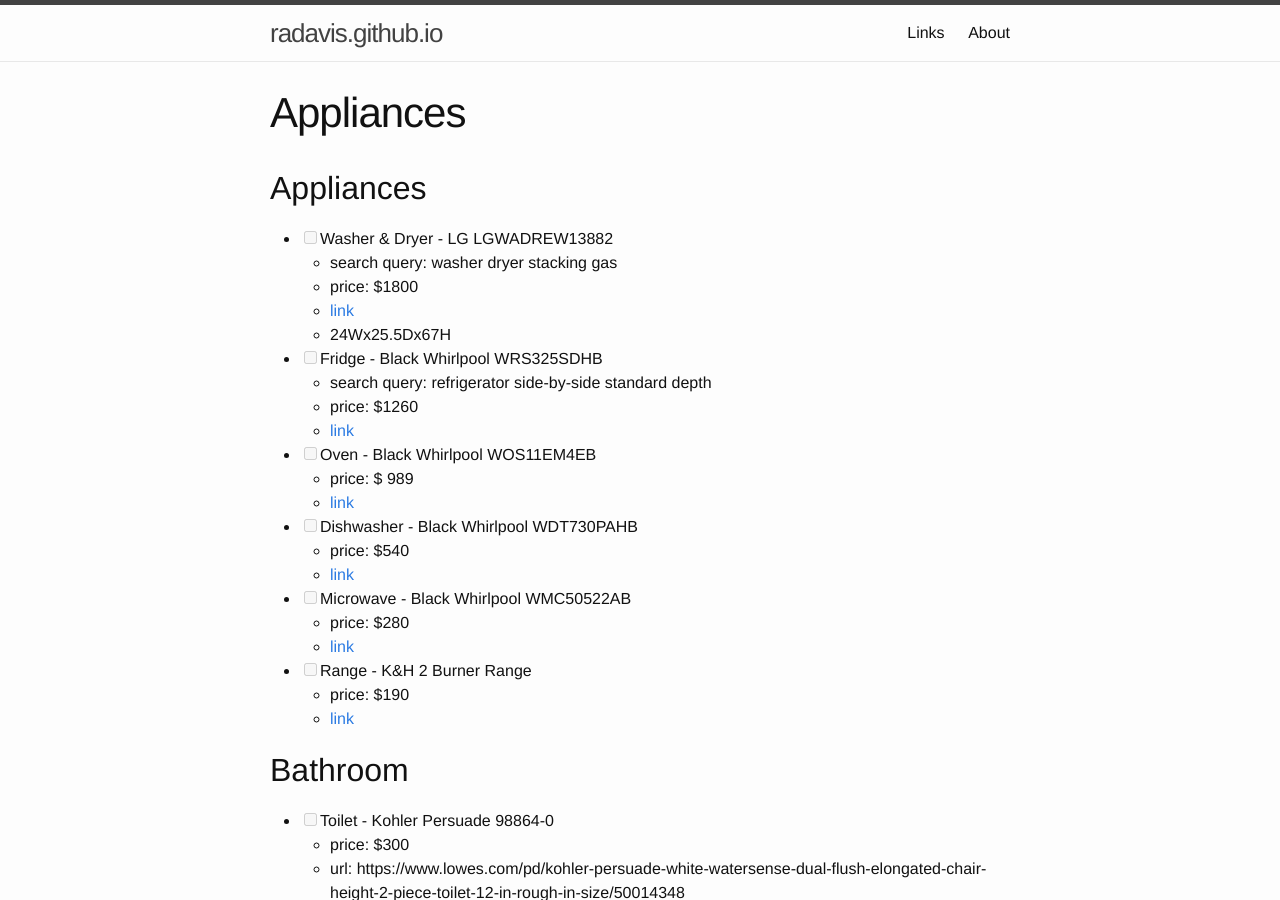
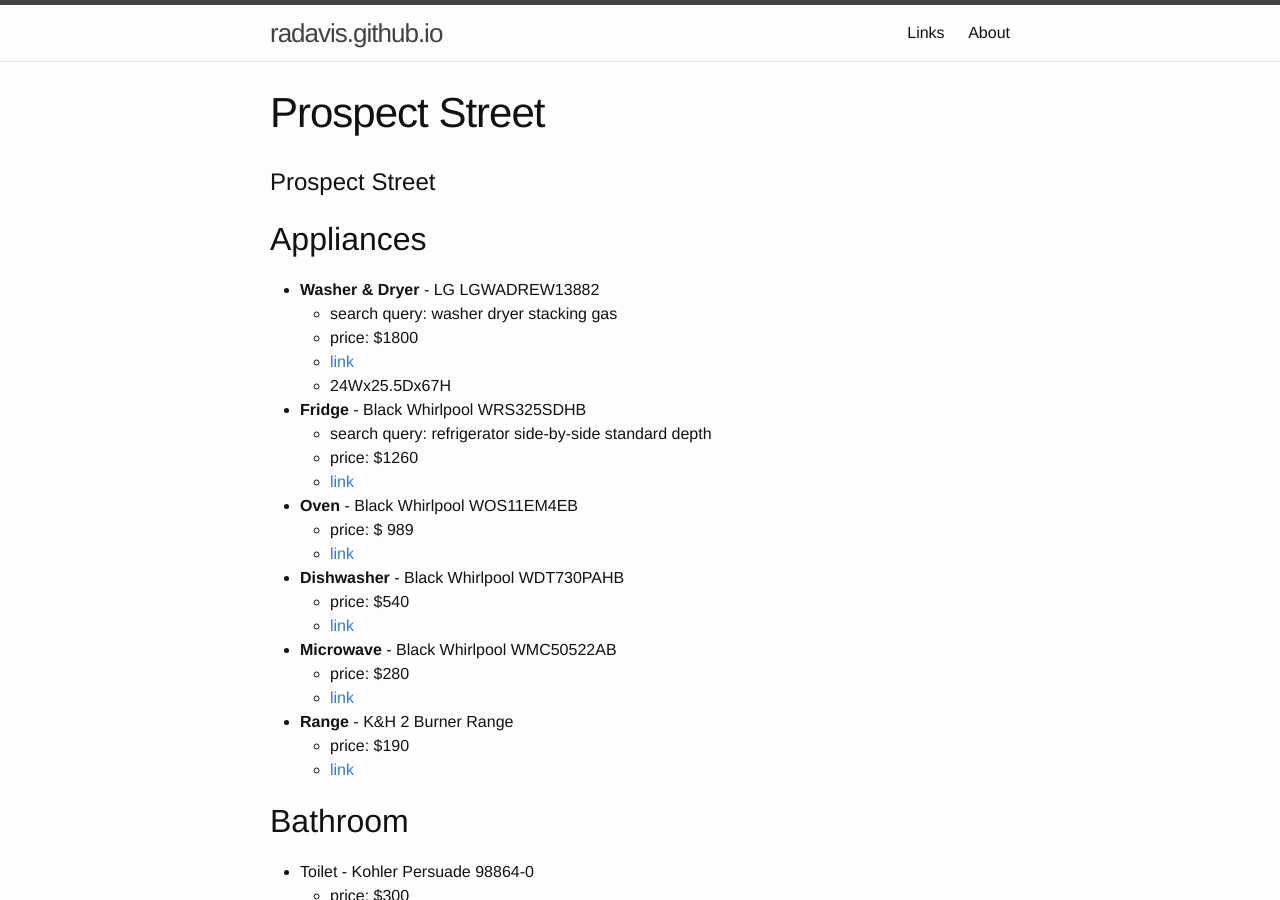
Before and after one commit to radavis/radavis.github.io, a Jekyll site: the page built from prospect-street.md, in a window 1280 px wide and 900 px high. Built offline with Jekyll 4.4.1, drawn with Linux system fonts in a browser that asks for light colours; our own code applies the rules of GitHub Pages for plain Markdown files.

Commit message:
save point

```diff
--- a/prospect-street.md
+++ b/prospect-street.md
@@ -1,55 +1,57 @@
+# Prospect Street
+
 ## Appliances
 
-* [ ] Washer & Dryer - LG LGWADREW13882
+* **Washer & Dryer** - LG LGWADREW13882
   - search query: washer dryer stacking gas
   - price: $1800
   - [link](https://www.ajmadison.com/cgi-bin/ajmadison/LGWADREW13882.html)
   - 24Wx25.5Dx67H
-* [ ] Fridge - Black Whirlpool WRS325SDHB
+* **Fridge** - Black Whirlpool WRS325SDHB
   - search query: refrigerator side-by-side standard depth
   - price: $1260
   - [link](https://www.homedepot.com/p/Whirlpool-25-cu-ft-Side-by-Side-Refrigerator-in-Black-WRS325SDHB/302894856)
-* [ ] Oven - Black Whirlpool WOS11EM4EB
+* **Oven** - Black Whirlpool WOS11EM4EB
   - price: $ 989
   - [link](https://www.homedepot.com/p/Whirlpool-24-in-Single-Electric-Wall-Oven-in-Black-WOS11EM4EB/206274352)
-* [ ] Dishwasher - Black Whirlpool WDT730PAHB
+* **Dishwasher** - Black Whirlpool WDT730PAHB
   - price: $540
   - [link](https://www.homedepot.com/p/Whirlpool-Top-Control-Built-In-Tall-Tub-Dishwasher-in-Black-with-Fan-Dry-51-dBA-WDT730PAHB/302850585)
-* [ ] Microwave - Black Whirlpool WMC50522AB
+* **Microwave** - Black Whirlpool WMC50522AB
   - price: $280
   - [link](https://www.homedepot.com/p/Whirlpool-2-2-cu-ft-Countertop-Microwave-in-Black-Built-In-Capable-with-Sensor-Cooking-WMC50522AB/204102397)
-* [ ] Range - K&H 2 Burner Range
+* **Range** - K&H 2 Burner Range
   - price: $190
   - [link](https://www.kitchen-and-home.com/products/kh-2-burner-12-lpgpropane-gas-glass-cooktop-2-gcw-lpg/)
 
 
 ## Bathroom
 
-* [ ] Toilet - Kohler Persuade 98864-0
+* Toilet - Kohler Persuade 98864-0
   - price: $300
   - url: https://www.lowes.com/pd/kohler-persuade-white-watersense-dual-flush-elongated-chair-height-2-piece-toilet-12-in-rough-in-size/50014348
 
 
 ## Outdoor Security Lighting
 
-* [ ] LED Floodlight, 45W, 6K Lumens, 5000K, $88, [link](https://www.superiorlighting.com/led-outdoor-floodlight-with-knuckle-mount-45-watt-6000-lumens-with-trunnion-5000k/)
-* [ ] DualBright 120W Floodlight w/ Sensor, $52, [link](https://www.wayfair.com/lighting/pdp/heathco-dualbrite-120-watt-outdoor-security-flood-light-with-motion-sensor-ylw1070.html?piid=10643773)
+* LED Floodlight, 45W, 6K Lumens, 5000K, $88, [link](https://www.superiorlighting.com/led-outdoor-floodlight-with-knuckle-mount-45-watt-6000-lumens-with-trunnion-5000k/)
+* DualBright 120W Floodlight w/ Sensor, $52, [link](https://www.wayfair.com/lighting/pdp/heathco-dualbrite-120-watt-outdoor-security-flood-light-with-motion-sensor-ylw1070.html?piid=10643773)
 
 
 ## Doorbell
 
-* [ ] Rejuvenation "Please Ring" Doorbell Button, $15, [link](https://www.rejuvenation.com/catalog/collections/please-ring-doorbell-button/products/5859c43101925bf76d007de0)
-* [ ] Spore Ring Doorbell Chime, $136, [link](https://www.hayneedle.com/product/sporeringdoorbellchime.cfm?tid=LTHS468-3)
+* Rejuvenation "Please Ring" Doorbell Button, $15, [link](https://www.rejuvenation.com/catalog/collections/please-ring-doorbell-button/products/5859c43101925bf76d007de0)
+* Spore Ring Doorbell Chime, $136, [link](https://www.hayneedle.com/product/sporeringdoorbellchime.cfm?tid=LTHS468-3)
 
 
 ## Security System
 
-* [ ] Ring Alarm Enhanced Protection Kit, $300, [link](https://www.amazon.com/gp/product/B07PQNHR4N/smid=ATVPDKIKX0DER&psc=1)
+* Ring Alarm Enhanced Protection Kit, $300, [link](https://www.amazon.com/gp/product/B07PQNHR4N/smid=ATVPDKIKX0DER&psc=1)
 
 
 ## Thermostat
 
-* [ ] Honeywell Round Thermostat, $35, [link](https://www.lowes.com/pd/honeywell-round-mechanical-non-programmable-thermostat/1000061961)
+* Honeywell Round Thermostat, $35, [link](https://www.lowes.com/pd/honeywell-round-mechanical-non-programmable-thermostat/1000061961)
 
 
 ## Tools/Equipment
```
